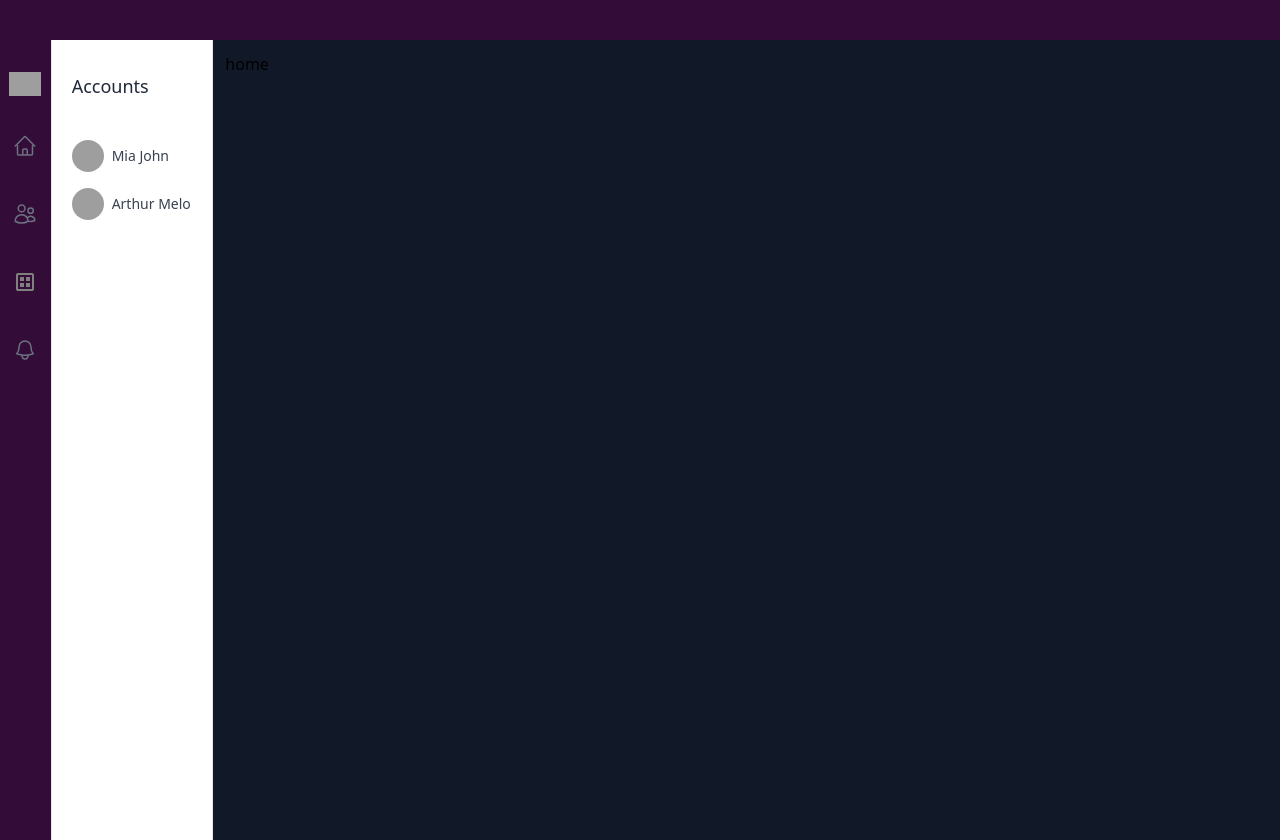
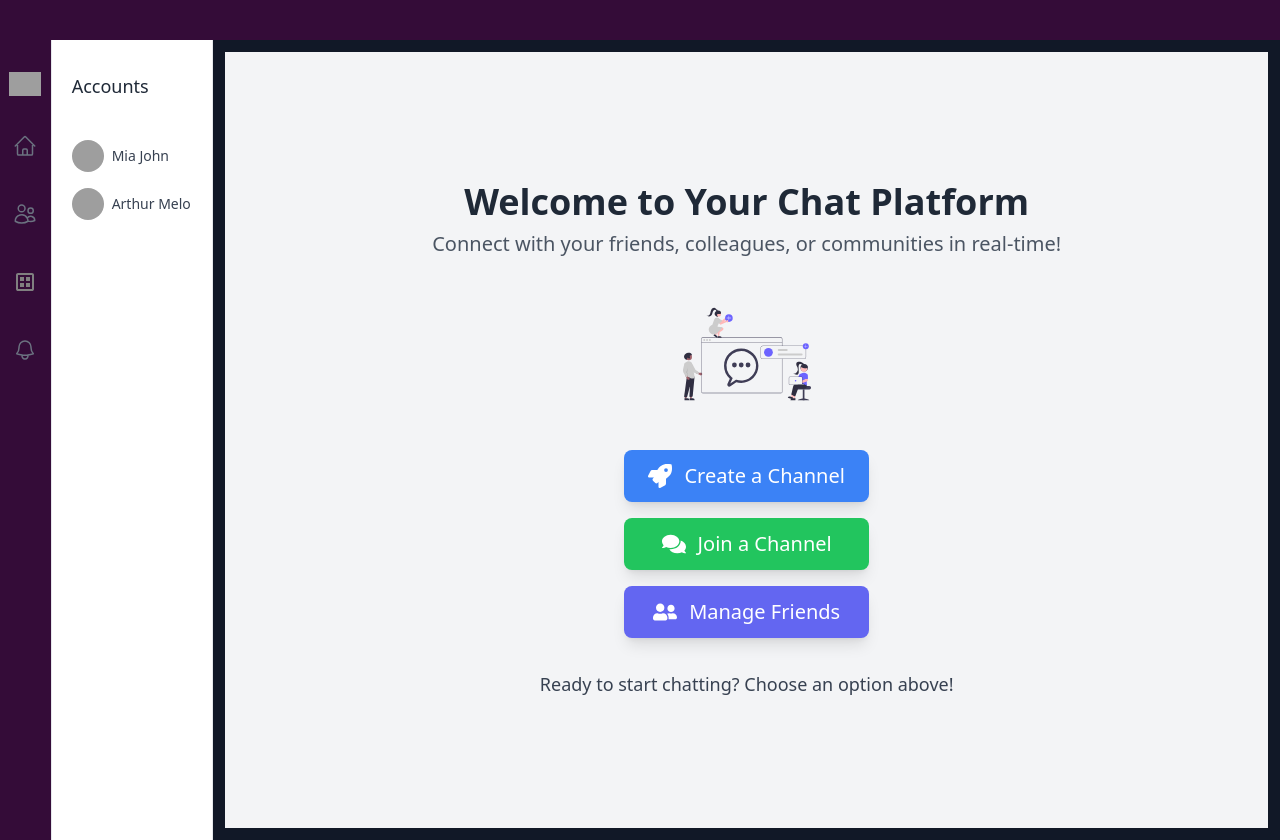
Before and after one commit to alaeddinerami/communication, a React (Vite) app in the folder frontend/: page / in a window 1280 px wide. Built offline with nearby package versions, Linux system fonts and the light colour scheme; grey boxes are pictures that could not be loaded.

Commit message:
feat: create home

```diff
--- a/frontend/src/pages/home.tsx
+++ b/frontend/src/pages/home.tsx
@@ -1,7 +1,41 @@
+import { FaComments, FaUserFriends, FaRocket } from 'react-icons/fa';
+import { Link } from 'react-router-dom';
+
+
 
 export default function Home() {
   return (
 
-    <div>home</div>
+    <div className="flex flex-col justify-center items-center h-full  bg-gray-100 text-center font-sans px-4">
+    <div className="mb-8">
+
+      <h1 className="text-4xl font-bold text-gray-800">Welcome to Your Chat Platform</h1>
+      <p className="mt-2 text-xl text-gray-600">Connect with your friends, colleagues, or communities in real-time!</p>
+    </div>
+
+
+    <img className='w-32 h-32' src="public/groupIcon.svg" alt="" />
+
+    <div className="space-y-4 mt-8">
+      <Link to="/create-channel" className="flex items-center justify-center bg-blue-500 text-white text-xl py-3 px-6 rounded-lg shadow-lg hover:bg-blue-600 transition duration-300 transform hover:scale-105">
+        <FaRocket className="mr-3 text-2xl" />
+        Create a Channel
+      </Link>
+
+      <Link to="/join-channel" className="flex items-center justify-center bg-green-500 text-white text-xl py-3 px-6 rounded-lg shadow-lg hover:bg-green-600 transition duration-300 transform hover:scale-105">
+        <FaComments className="mr-3 text-2xl" />
+        Join a Channel
+      </Link>
+
+      <Link to="/friends" className="flex items-center justify-center bg-indigo-500 text-white text-xl py-3 px-6 rounded-lg shadow-lg hover:bg-indigo-600 transition duration-300 transform hover:scale-105">
+        <FaUserFriends className="mr-3 text-2xl" />
+        Manage Friends
+      </Link>
+    </div>
+
+    <div className="mt-8">
+      <p className="text-lg text-gray-700">Ready to start chatting? Choose an option above!</p>
+    </div>
+  </div>
   )
 }
```
